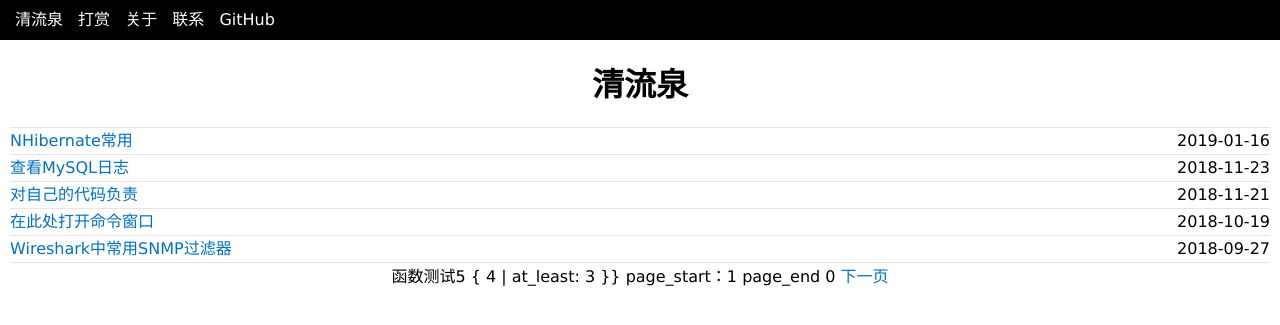
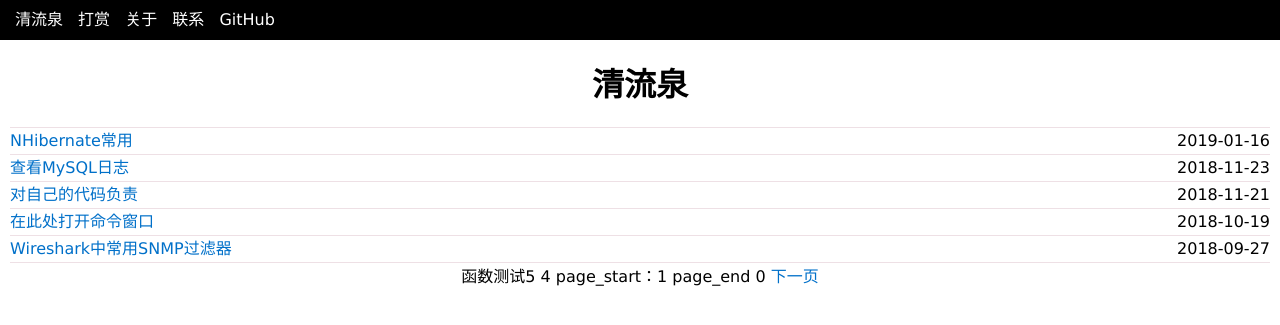
Before and after one commit to yinyongxian/yinyongxian.github.io, a Jekyll site: the page built from index.html, in a window 1280 px wide. Shown: the top 325 px of the page. Built offline with Jekyll 4.4.1, drawn with Linux system fonts in a browser that asks for light colours; the list of posts is cut into pages by our own code.

Commit message:
函数测试

```diff
--- a/index.html
+++ b/index.html
@@ -51,7 +51,7 @@ title: 清流泉
     {% assign  raw_page_end = {{ paginator.page | plus: 2 }} %}
     {% assign  page_start = {{ raw_page_start | at_least: 1 }} %}
     {% assign  page_end = {{ raw_page_end | at_most: paginator.total_pages }} %}
-    函数测试{{ 4 | at_least: 5 }} { 4 | at_least: 3 }}
+    函数测试{{ 4 | at_least: 5 }} {{ 4 | at_least: 3 }}
     page_start：{{page_start}} page_end {{page_end}}
     {% for page in (page_start..page_end) %}
     {% if page == paginator.page %}
```
